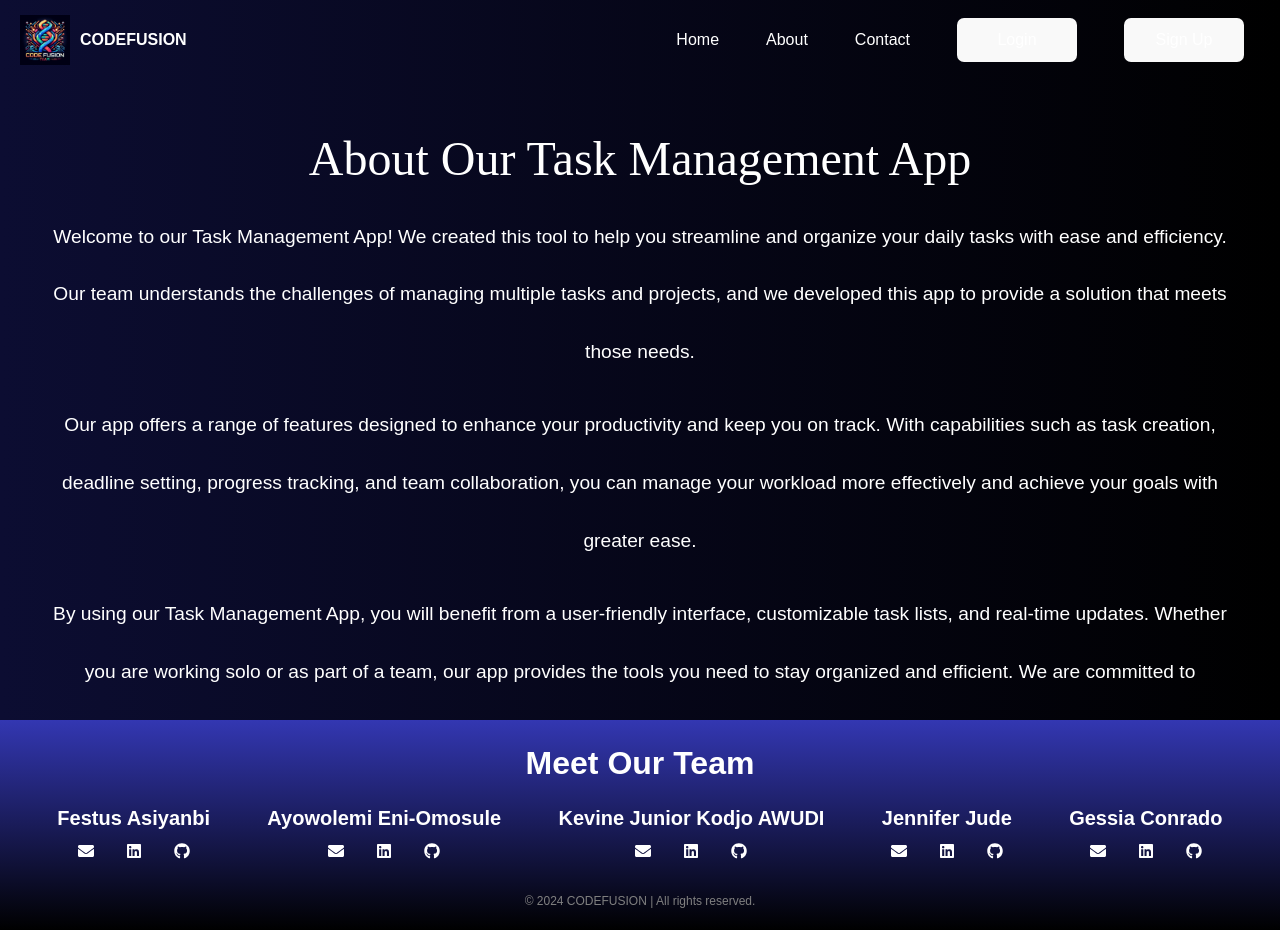
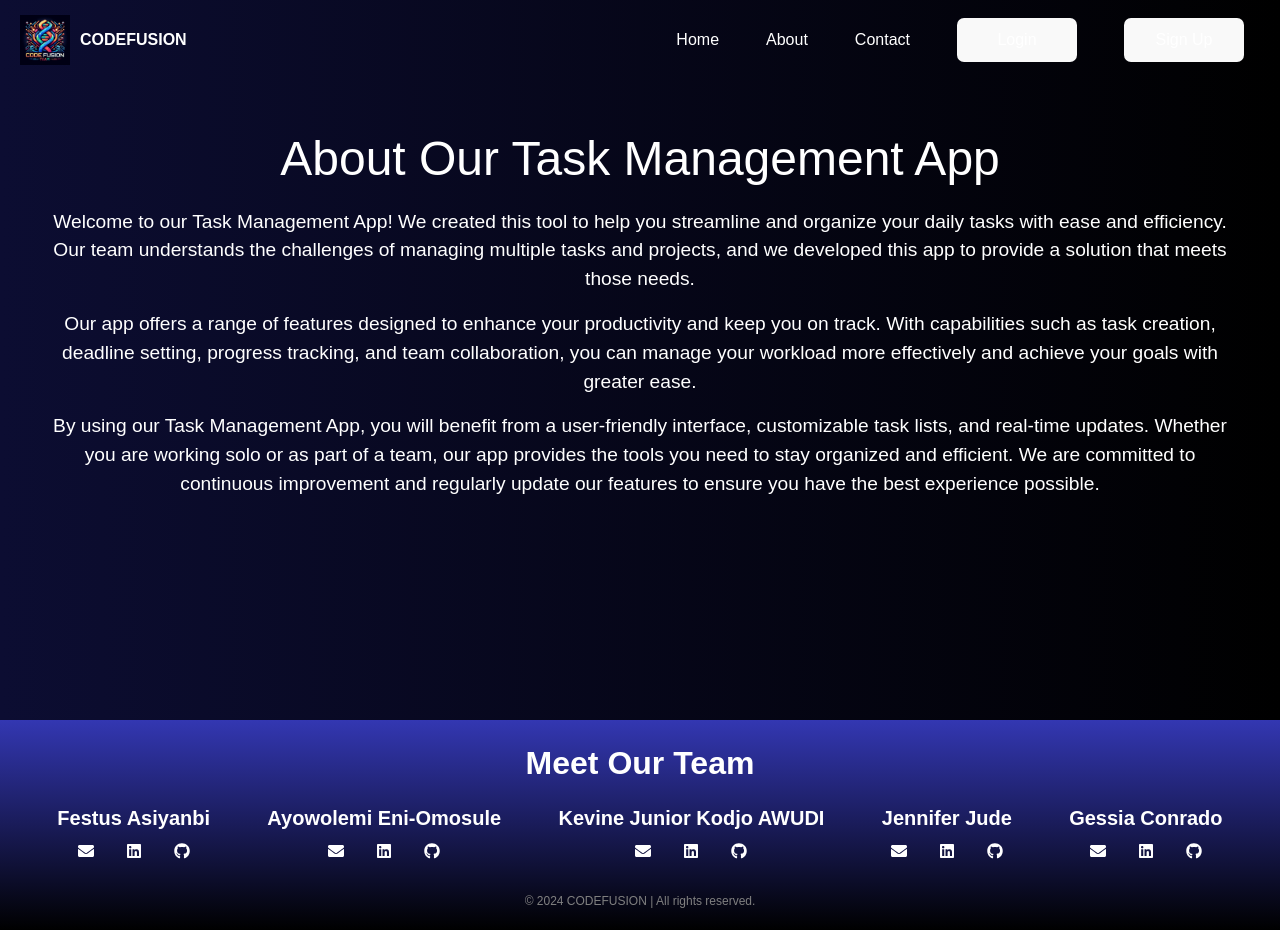
Before and after one commit to festusasiyanbi/taskr, a React (Vite) app in the folder frontend/: page /about in a window 1280 px wide. Built offline with nearby package versions, Linux system fonts and the light colour scheme; a web font is replaced by a local one.

Commit message:
modified the abiut css style

```diff
--- a/frontend/src/styles/about.css
+++ b/frontend/src/styles/about.css
@@ -7,12 +7,10 @@
   }
 
   .about-container h1 {
-    font-family: 'Fairwater Script', cursive;
     margin-bottom: 20px;
     font-size: 3em;
   }
 
   .about-container p {
     font-size: 1.2em;
-    line-height: 3;
   }
```
